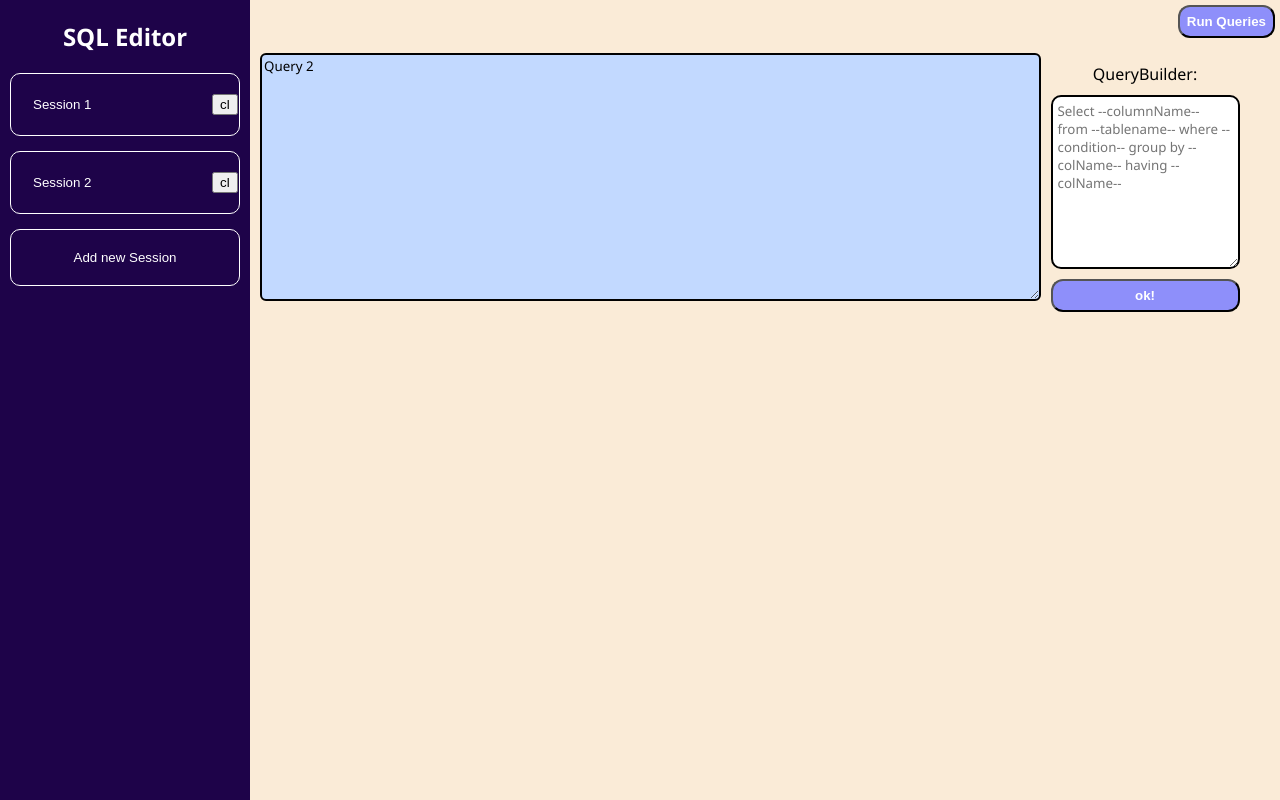
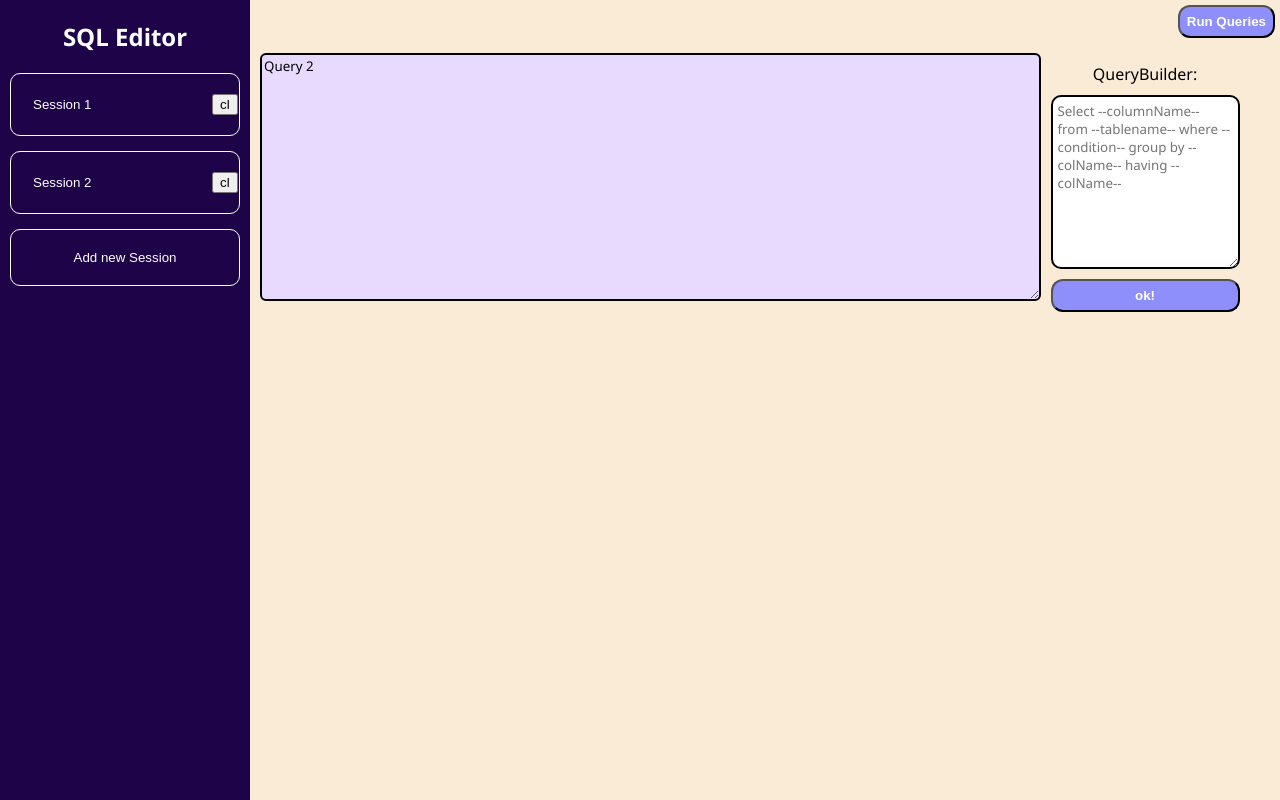
Before and after one commit to rk1091/Challenge, a React (Vite) app in the folder Atlan Challenge/: page / in a window 1280 px wide. In both pictures the pointer is over the element "Click a session to display or start typing queries to create". Built offline with nearby package versions, Linux system fonts and the light colour scheme.

Commit message:
ui changes

```diff
--- a/Atlan Challenge/src/index.css
+++ b/Atlan Challenge/src/index.css
@@ -56,11 +56,11 @@ body {
 .mainQuery:hover,
 .queryBuilder:hover {
   /* background-color: rgb(52, 114, 114); */
-  background-color: rgb(194, 217, 255);
+  background-color: rgb(231, 218, 254);
   color: black;
 }
 .default-button:hover {
-  background-color: rgb(194, 217, 255);
+  background-color: rgb(231, 218, 254);
   color: black;
 }
 .parent {
```
